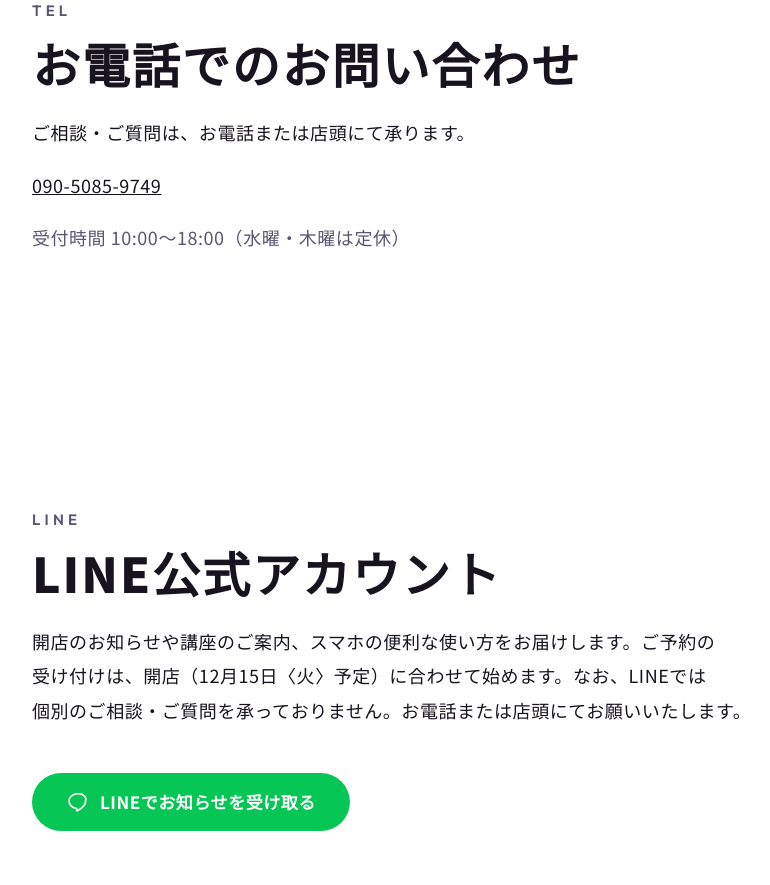
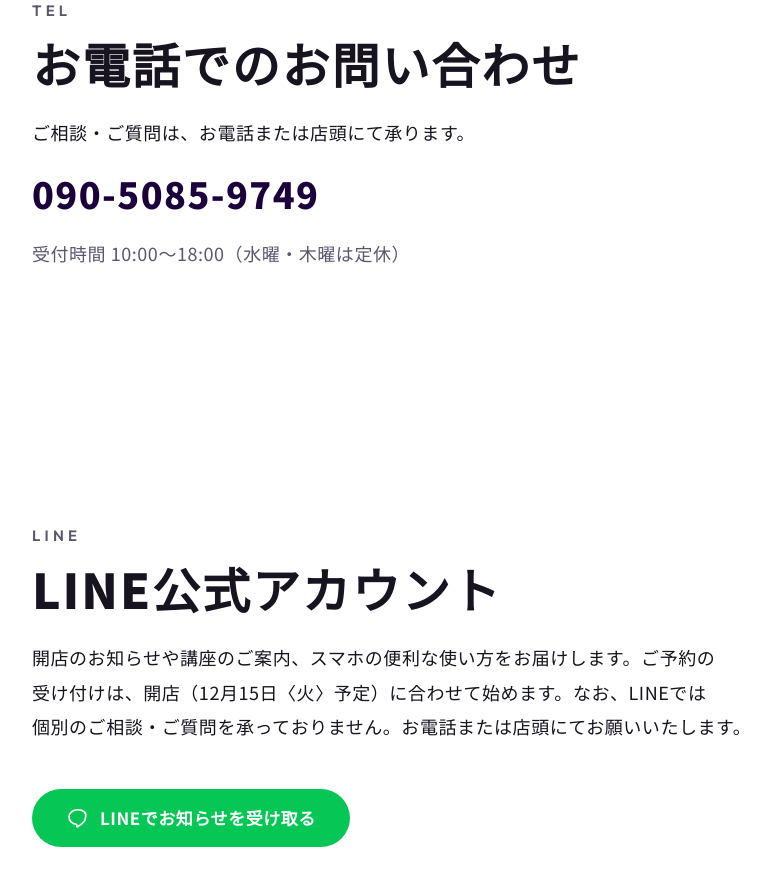
Before and after one commit to mkohei97/kokosma-hp, a plain HTML site: page contact.html in a window 1280 px wide. Shown: the part 1150-2035 px from the top of the page, without its empty margins (32-802 px from the left). Drawn offline with Linux system fonts and the light colour scheme; a web font is replaced by a local one.

Commit message:
電話番号の見せ方（CSS）

```diff
--- a/assets/f.css
+++ b/assets/f.css
@@ -146,3 +146,6 @@
 @media (max-width:760px){.btn.line{font-size:16px;padding:0 20px}}
 /* 11/14 トップの見出しはスマホだけ4行・パソコンは2行 */
 @media (min-width:1100px){.mvtx br.sp{display:none}}
+/* 11/17 店の電話番号 */
+.telno{margin-top:8px;font-size:clamp(26px,3vw,34px);font-weight:900;letter-spacing:.04em}.telno a{color:var(--navy);text-decoration:none}
+p.telno{font-size:clamp(28px,3vw,36px)!important;font-weight:900!important;letter-spacing:.04em;line-height:1.4!important}p.telno a{color:var(--navy)!important;text-decoration:none!important}
```
